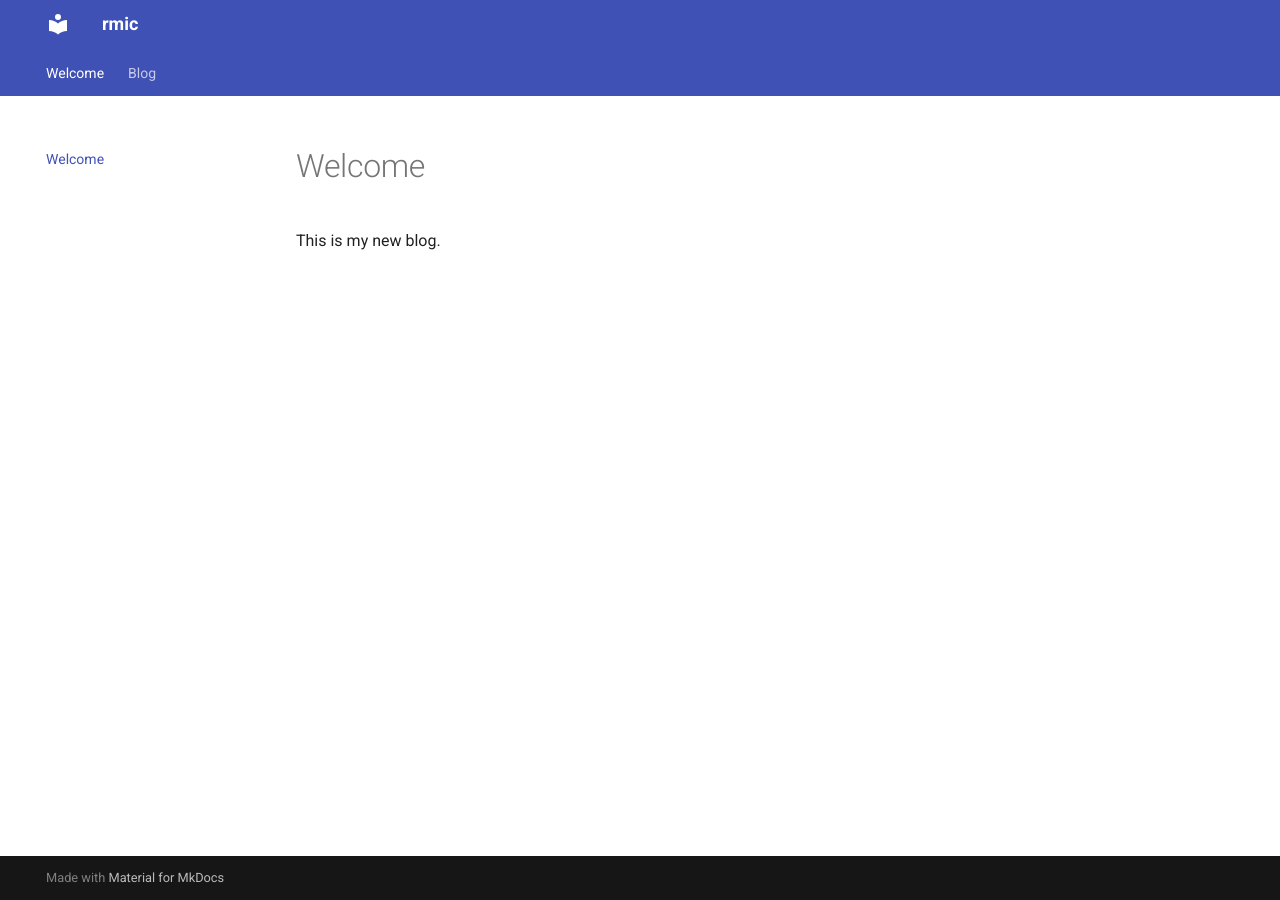
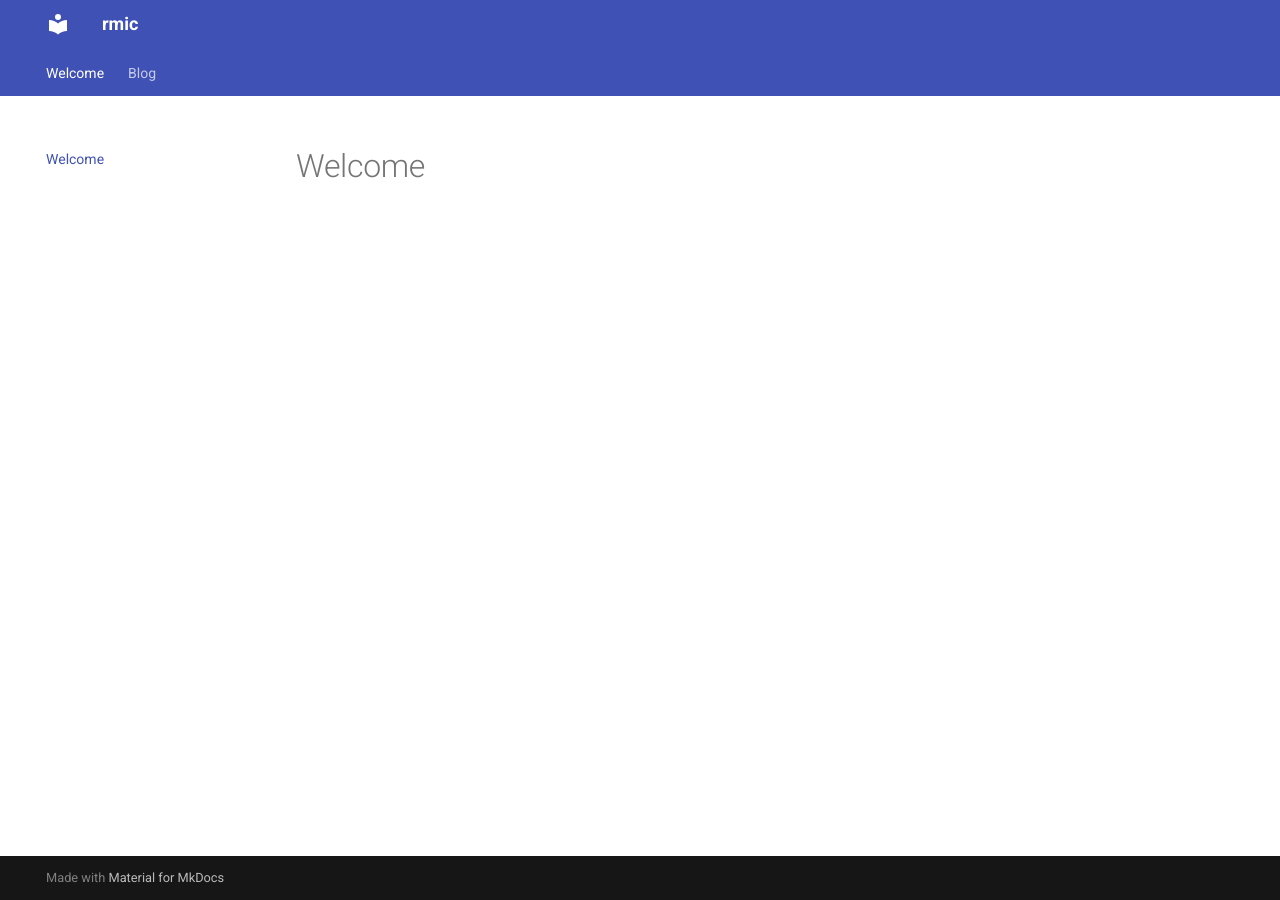
Before and after one commit to rmic/rmic.github.io, an MkDocs documentation site: the page built from docs/index.md, in a window 1280 px wide. Built offline with MkDocs 1.6.1 and Material for MkDocs 9.7.7, drawn with Linux system fonts in a browser that asks for light colours.

Commit message:
force deploy

```diff
--- a/docs/index.md
+++ b/docs/index.md
@@ -1,3 +1 @@
 # Welcome
-
-This is my new blog.
```
